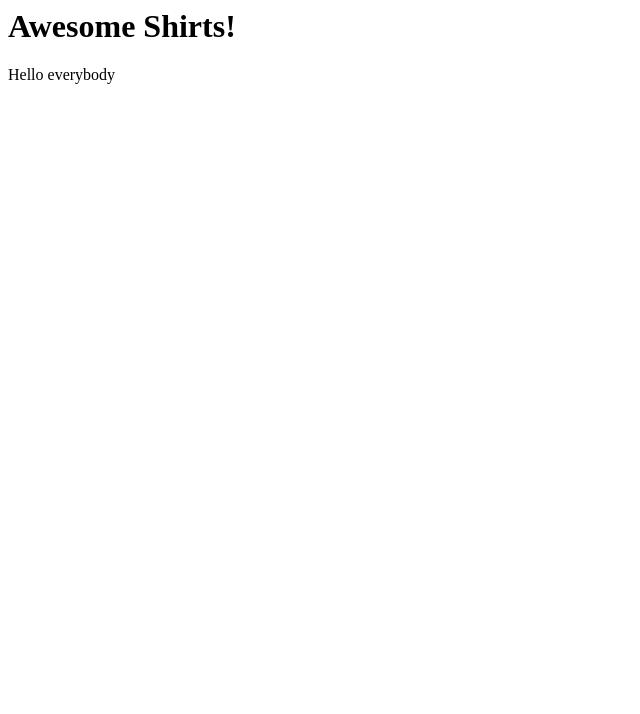
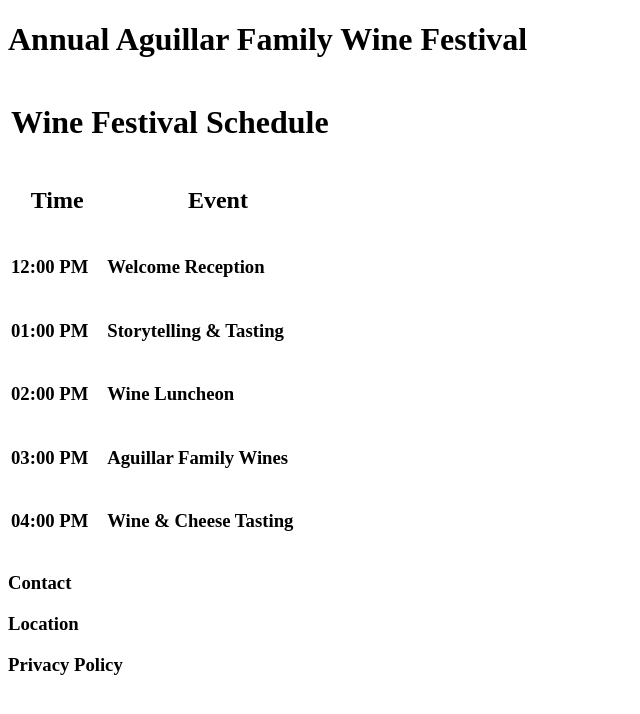
Before and after one commit to CoolGuy9762345/CoolGuy9762345.github.io, a plain HTML site: page index.html in a window 1280 px wide. Shown: the whole page, without its empty margins (0-640 px from the left). Drawn offline with Linux system fonts and the light colour scheme.

Commit message:
add changes

```diff
--- a/index.html
+++ b/index.html
@@ -1,6 +1,67 @@
+<!DOCTYPE html>
 <html>
+
+<head>
+  <meta charset="utf-8">
+  <title>Aguillar Family Wine Festival</title>
+  <link rel="stylesheet" type="text/css" href="reset.css" />
+  <link rel="stylesheet" type="text/css" href="style.css" />
+  <link href="https://fonts.googleapis.com/css?family=Oswald" rel="stylesheet">
+</head>
+
 <body>
-<h1>Awesome Shirts!</h1>
-<div>Hello everybody</div>
+  <header>
+    <h1>Annual Aguillar Family Wine Festival</h1>
+  </header>
+
+  <div class="container">
+<table>
+  <thead>
+    <tr>
+    <th colspan="2">
+    <h1>Wine Festival Schedule</h1>
+    </th>
+    </tr>
+    <tr>
+    <th>
+      <h2>Time</h2>
+      </th>
+      <th>
+        <h2>Event</h2>
+        </th>
+        </tr>
+    </thead>
+  <tbody>
+  <tr>
+    <td class="left"><h3>12:00 PM</h3></td>
+    <td><h3>Welcome Reception</h3></td>
+  </tr>
+  <tr>
+    <td class="left"><h3>01:00 PM</h3></td>
+    <td><h3>Storytelling & Tasting</h3></td>
+  </tr>
+  <tr>
+    <td class="left"><h3>02:00 PM</h3></td>
+    <td><h3>Wine Luncheon</h3></td>
+  </tr>
+  <tr>
+    <td class="left"><h3>03:00 PM</h3></td>
+    <td><h3>Aguillar Family Wines</h3></td>
+  </tr>
+  <tr>
+    <td class="left"><h3>04:00 PM</h3></td>
+    <td><h3>Wine & Cheese Tasting</h3></td>
+  </tr>
+</tbody>
+
+</table>
+  </div>
+
+  <footer>
+    <h3>Contact</h3>
+    <h3>Location</h3>
+    <h3>Privacy Policy</h3>
+  </footer>
 </body>
+
 </html>
```
